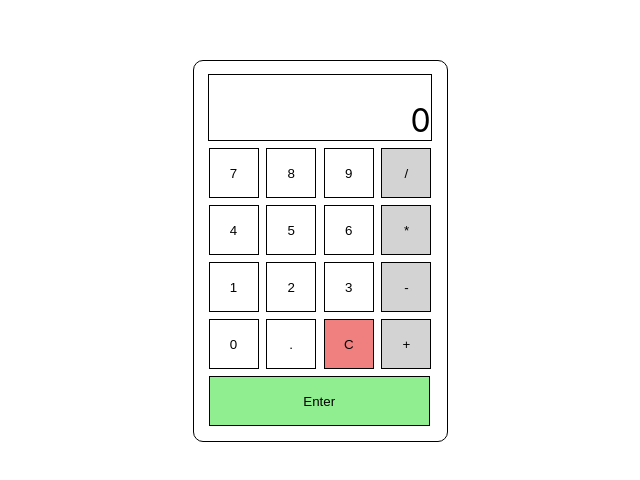
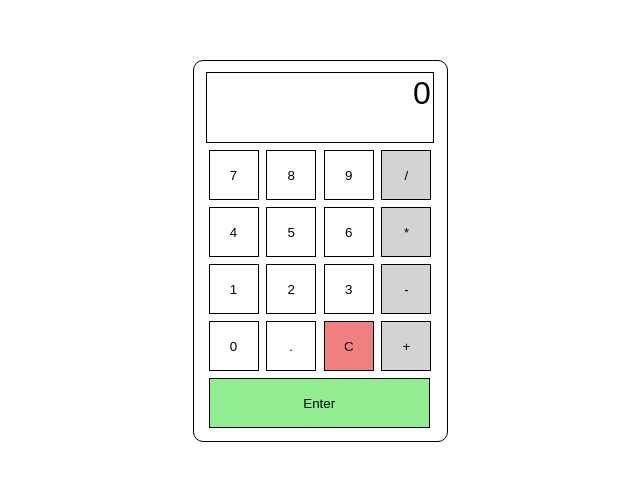
Before and after one commit to k1mdev/calculator, a React (Create React App) app: page / in a window 1280 px wide. Shown: the part 140-620 px from the top of the page, without its empty margins (320-960 px from the left). Built offline with nearby package versions, Linux system fonts and the light colour scheme.

Commit message:
Eliminated overflow out of display using textarea

```diff
--- a/src/App.css
+++ b/src/App.css
@@ -61,15 +61,15 @@
 }
 
 .display {
-  display: flex;
   border: 1px solid black;
+  flex-direction: column;
   width: 221.5px;
   height: 65px;
   font-size: xx-large;
-  align-items: flex-end;
-  justify-content: flex-end;
+  text-align: right;
+  font-family: Arial, Helvetica, sans-serif;
+  resize: none;
 }
-
 
 
 .buttons {
--- a/src/App.js
+++ b/src/App.js
@@ -66,7 +66,7 @@ function App() {
   return (
     <div className="centerContents">
       <div className="outerBorder">
-        <output className="display" >{output}</output>
+        <textarea className="display" value={output} readOnly></textarea>
         <div className="buttons">
           <button className="numButton" id="button7" value="7" onClick={putNum}>7</button>
           <button className="numButton" id="button8" value="8" onClick={putNum}>8</button>
```
